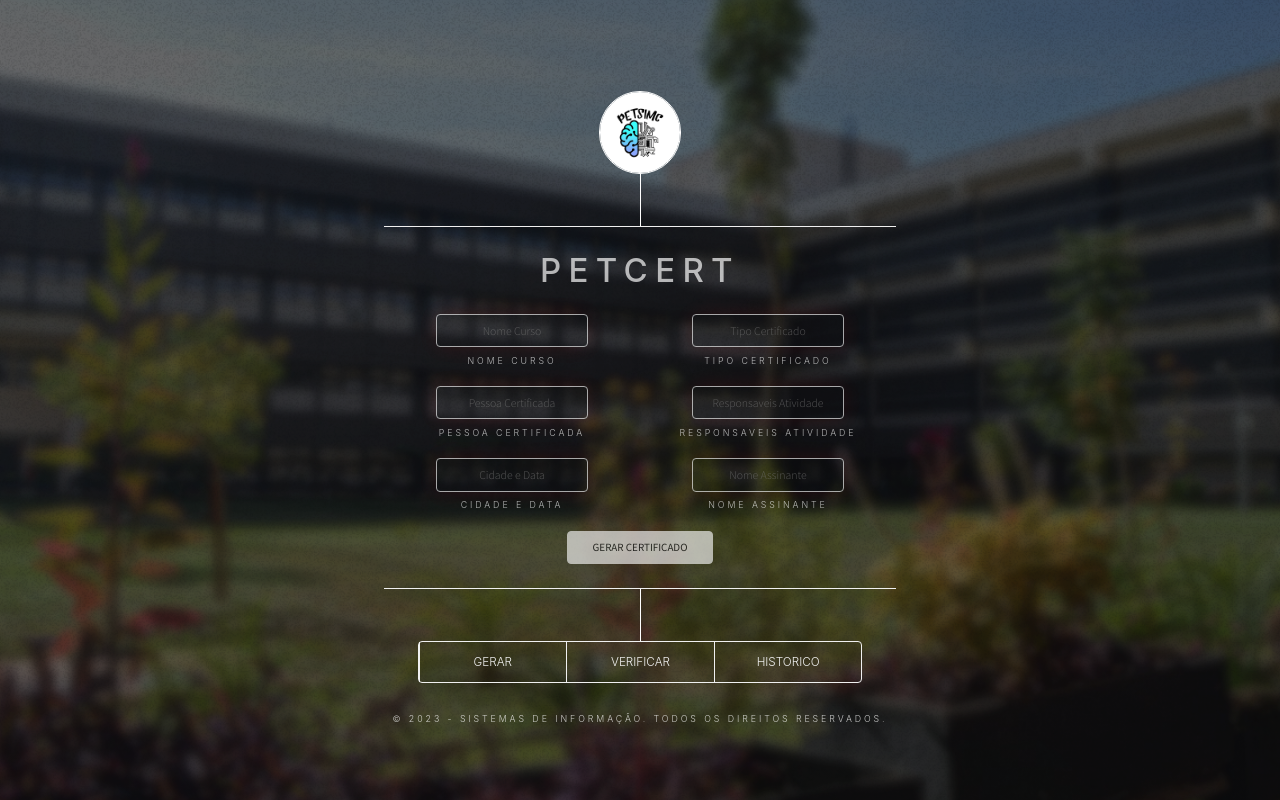
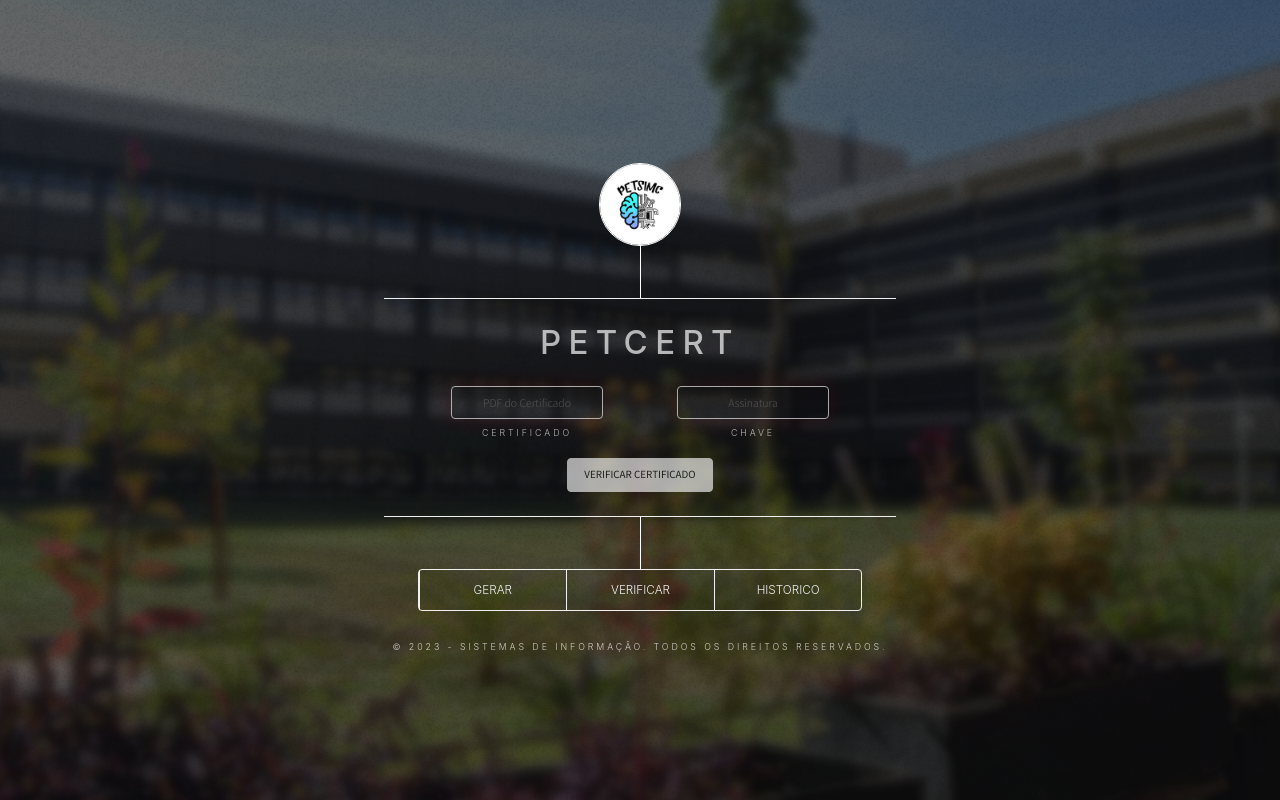
Before and after one commit to ImNotPETSIMC/PETCert_front-end, a React (Create React App) app: page / in a window 1280 px wide. Built offline with nearby package versions, Linux system fonts and the light colour scheme; no server answers.

Commit message:
✨ feat: add verifiyPDF screen

```diff
--- a/src/App.js
+++ b/src/App.js
@@ -2,6 +2,7 @@ import './styles/App.css';
 import PETCert from './PETCert';
 import PETLogo from './assets/logo.jpeg'
 import { generateRadio } from './Utils';
+import PETCertVerify from './PETCertVerifiy';
 
 function App() {
   const navOptions = ["Gerar", "Verificar", "Historico"]
@@ -11,7 +12,8 @@ function App() {
       <header className="App-header"></header>
       <main>
         <div id="logo"><img src={PETLogo} alt="PET-SIMC Logo" /></div>
-        <PETCert />
+        {/* PETCert */}
+        <PETCertVerify/>
         <nav><div>{navOptions.map((option, index) => generateRadio(option, index))}</div></nav>
       </main>
       <footer>© 2023 - Sistemas de Informação. Todos os direitos reservados.</footer>
--- a/src/PETCert.jsx
+++ b/src/PETCert.jsx
@@ -1,7 +1,7 @@
 import { useState } from 'react';
 import { getCertificate, generateInput } from './Utils';
+import { PDF64_API, SIGN_API } from './getEnv';
 import './styles/PETCert.css';
-import { PDF64_API, SIGN_API } from './getEnv';
 
 function PETCert() {
     const inputNames = ["Nome Curso", "Tipo Certificado", "Pessoa Certificada", "Responsaveis Atividade", "Cidade e Data", "Nome Assinante"];
--- /dev/null
+++ b/src/PETCertVerifiy.jsx
@@ -0,0 +1,37 @@
+import { useState } from 'react';
+import './styles/PETCert.css';
+
+const PETCertVerify = () => {
+    const [inputValues, setInputValues] = useState({
+        data: "",
+        originalHash: "",
+    });
+
+    const handleChange = (event) => {
+        const {name, value} = event.target;
+        setInputValues((prevState) => { return { ...prevState, [name]: value, } });
+    };
+
+    return (
+        <div className="PETCert">
+            <h1>PETCERT</h1>
+            <div id='inputs-container'>
+                <div className="pdf-container" key="Certificado">
+                    <input type="text" id="data-name" placeholder="PDF do Certificado" disabled />
+                    <input type="file" name="data" id="Certificado" onChange={(event) => {
+                        handleChange(event);
+                        document.getElementById("data-name").value = document.getElementById("Certificado").files[0].name;
+                    }} accept='.pdf'/>
+                    <label htmlFor="Certificado">{"Certificado".toUpperCase()}</label>
+                </div>
+                <div className="key-container" key="pdfKey">
+                    <input type="text" name="originalHash" id="pdfKey" placeholder="Assinatura" onChange={handleChange} />
+                    <label htmlFor="pdfKey">{"chave".toUpperCase()}</label>
+                </div>
+                <button type="submit" id='getCertificate' onClick={() => { console.log(inputValues) }}>VERIFICAR CERTIFICADO</button>
+            </div>
+        </div>
+    );
+}
+
+export default PETCertVerify;
--- a/src/styles/PETCert.css
+++ b/src/styles/PETCert.css
@@ -134,3 +134,7 @@
     animation: 2s ease-in 1s 1 glowBorder;
     animation-iteration-count: infinite;
 }
+
+#inputs-container > div > input[type=file] {
+    display: none;
+}
```
